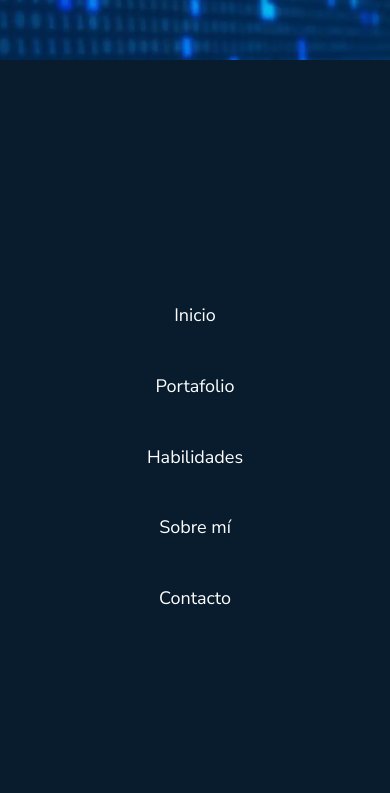
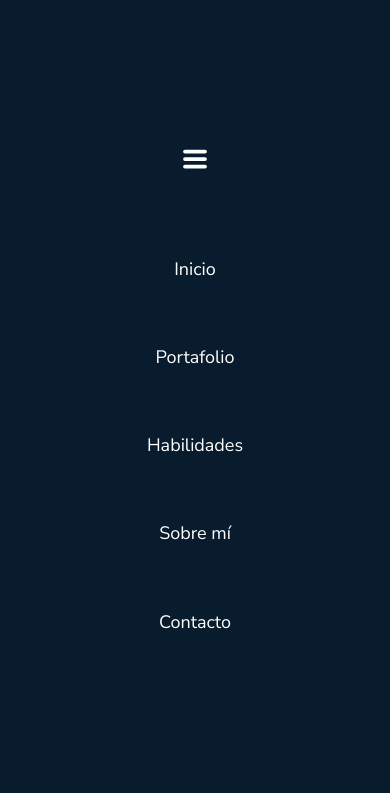
Before and after one commit to GiovaniCano/GiovaniCano.github.io, a website: page docs/index.html in a window 390 px wide. Both pictures are taken after a click on the icon 195 px from the left and 230 px from the top of the page. Shown: the top 793 px of the page. Drawn offline with nearby package versions, Linux system fonts and the light colour scheme.

Commit message:
mobile menu finished

```diff
--- a/docs/index.html
+++ b/docs/index.html
@@ -44,6 +44,12 @@
         </div>
     </div>
     <div class="js-menu-mobile-modal menu-mobile-modal hidden">
+        <svg class="menu-mobile js-menu-mobile" xmlns="http://www.w3.org/2000/svg" width="30" height="30" viewBox="0 0 24 24" stroke-width="3" stroke="#ffffff" fill="none" stroke-linecap="round" stroke-linejoin="round">
+            <path stroke="none" d="M0 0h24v24H0z" fill="none"/>
+            <line x1="4" y1="6" x2="20" y2="6" />
+            <line x1="4" y1="12" x2="20" y2="12" />
+            <line x1="4" y1="18" x2="20" y2="18" />
+        </svg>
         <nav>
             <a data-hover="Inicio" href="#">Inicio</a>
             <a data-hover="Portafolio" href="#portafolio">Portafolio</a>
--- a/src/scss/layout/_header.scss
+++ b/src/scss/layout/_header.scss
@@ -81,18 +81,23 @@ header {
 .menu-mobile-modal {
     background-color: c.$blueDark;
     position: fixed;
-    top: 6rem;
-    width: 100vw;
-    height: 100vh;
-    padding: 8rem;
+    top: 0;
+    bottom: 0;
+    width: 100%;
 
     display: flex;
+    flex-direction: column;
     align-items: center;
     justify-content: center;
     nav {
         color: c.$white;
         a {
-            margin-bottom: 5rem;
+            margin-bottom: 8vh;
         }
     }
+    svg {
+        margin-bottom: 10vh;
+        display: block;
+    }
+    @include m.tablet {display: none;}
 }
--- a/src/ts/navNmenuMobile.ts
+++ b/src/ts/navNmenuMobile.ts
@@ -22,14 +22,15 @@ function nav() {
 }
 
 function menuMobile() {
-    const menuMobile = document.querySelector(".js-menu-mobile") as SVGElement
-    if(menuMobile) {
-        menuMobile.onclick = ()=>{
-            const modal = document.querySelector(".js-menu-mobile-modal")
+    const menus = document.querySelectorAll(".js-menu-mobile") as NodeListOf<HTMLElement>
+    if(menus) {
+        menus.forEach(menuMobile => {
+            menuMobile.onclick = ()=>{
+                const modal = document.querySelector(".js-menu-mobile-modal")
 
-            modal.classList.toggle("hidden")
-            document.body.classList.toggle("no-scroll")
-
-        }
+                modal.classList.toggle("hidden")
+                document.body.classList.toggle("no-scroll")
+            }
+        })
     }
 }
```
Also changed, not shown: docs/css/bundle.min.css, docs/js/bundle.min.js, 2 other files.
